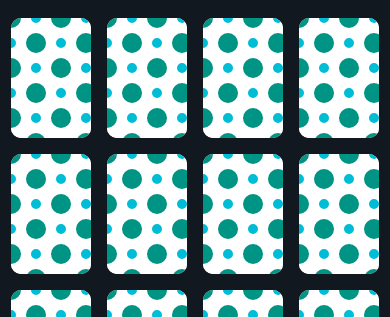
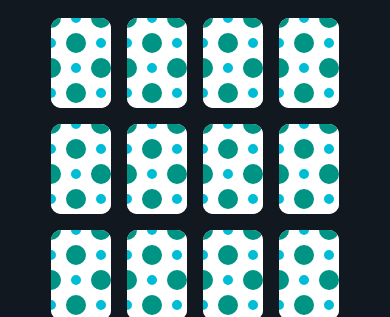
Before and after one commit to aira-E/Flip-and-Find, a website: page Flip-and-Find/www/index.html in a window 390 px wide. Shown: the part 135-452 px from the top of the page. Drawn offline with Linux system fonts and the light colour scheme; some packages are replaced by stand-ins of ours.

Commit message:
accurate card size

```diff
--- a/Flip-and-Find/www/css/index.css
+++ b/Flip-and-Find/www/css/index.css
@@ -44,13 +44,13 @@ body {
     display: grid;
     justify-content: center;
     grid-gap: 16px;
-    grid-template-columns: repeat(4, 80px);
-    grid-template-rows: repeat(4, calc(80px / 2 * 3));
+    grid-template-columns: repeat(4, 60px);
+    grid-template-rows: repeat(4, calc(60px / 2 * 3));
   }
 
   .card {
-    height: calc(80px / 2 * 3);
-    width: 80px;
+    height: calc(60px / 2 * 3);
+    width: 60px;
     border-radius: 10px;
     background-color: white;
     position: relative;
@@ -59,8 +59,8 @@ body {
   }
 
   .front-image {
-    width: 60px;
-    height: 60px;
+    width: 40px;
+    height: 40px;
   }
 
   .card.flipped {
```
